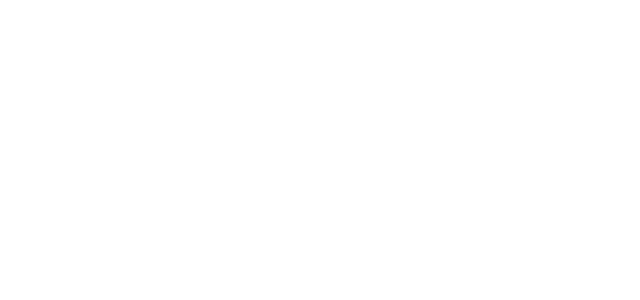
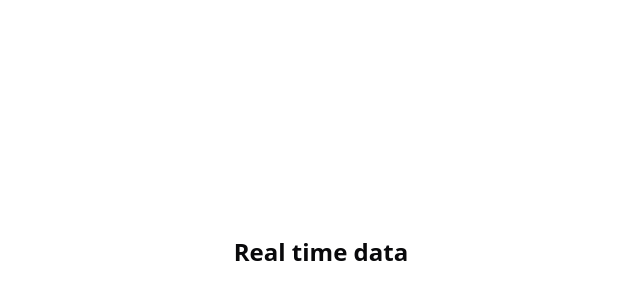
Before and after one commit to theprashantsherkar/IPD-2024-25, a React (Vite) app in the folder frontend/: page /realtime in a window 1280 px wide. Before the commit this address had no page. Shown: the part 148-448 px from the top of the page, without its empty margins (319-959 px from the left). Built offline with nearby package versions, Linux system fonts and the light colour scheme.

Commit message:
adding real time data

```diff
--- a/frontend/src/App.jsx
+++ b/frontend/src/App.jsx
@@ -5,6 +5,7 @@
 import Signin from './pages/Signin';
 import Landing from './pages/Landing';
 import { Toaster } from 'react-hot-toast';
+import Values from './pages/Values';
 
 function App() {
   return (
@@ -15,6 +16,7 @@
         <Route path='/login' element={<Login />} />
         <Route path='/signup' element={<Signin />} />
         <Route path='/dashboard' element={<Dashboard />} />
+        <Route path='realtime' element={ <Values/>} />
       </Routes>
       <Toaster />
     </Router>
--- a/frontend/src/components/custom/Dashboard.jsx
+++ b/frontend/src/components/custom/Dashboard.jsx
@@ -87,8 +87,8 @@
                 <div className='flex items-end gap-4 '>
                     <h1 className='flex items-center gap-3 text-3xl font-bold '><Sprout className='scale-150 text-green-400' /> SmartKrishi</h1>
                     <h2 className="text-2xl font-bold text-gray-800">Soil Parameters Analysis</h2>
-                    {/* <h2>Nitrogen Data:</h2>
-                    <pre>{JSON.stringify(data.Nitrogen, null, 2)}</pre> */}
+                    <h2>Nitrogen Data:</h2>
+                    <pre>{JSON.stringify(data.Nitrogen, null, 2)}</pre>
                 </div>
                 <div className="space-x-2">
                     {Object.keys(parameterConfig).map(param => (
--- /dev/null
+++ b/frontend/src/pages/Values.jsx
@@ -0,0 +1,13 @@
+import React from 'react'
+
+function Values() {
+  return (
+      <div className='h-screen flex flex-col justify-center items-center'>
+
+          <div className='text-2xl font-bold'>Real time data</div>
+
+    </div>
+  )
+}
+
+export default Values
```
